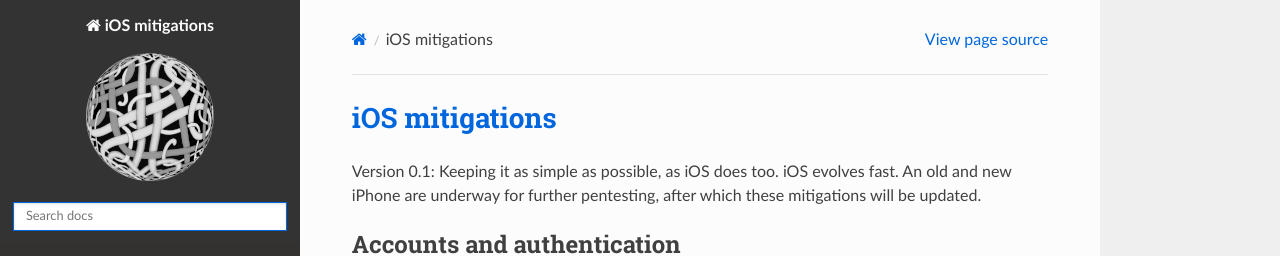
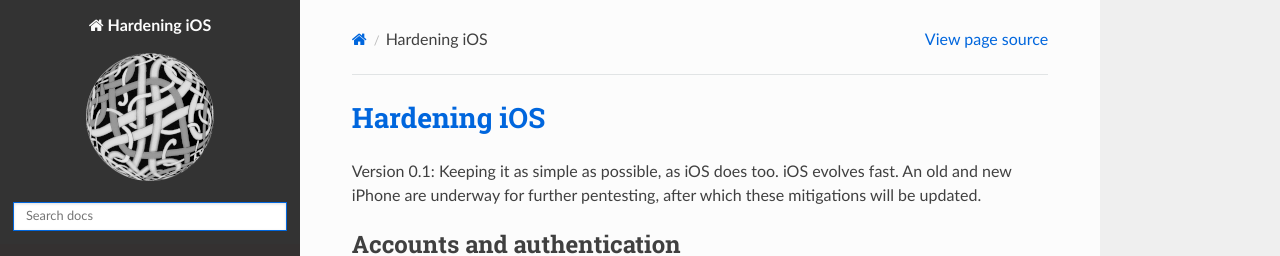
Before and after one commit to tymyrddin/blue-ios, a Sphinx documentation site: the page built from source/index.rst, in a window 1280 px wide and 900 px high. Shown: the top 256 px of the window. Built offline with Sphinx 7.4.7 and the Read the Docs theme 2.0.0, drawn with Linux system fonts in a browser that asks for light colours.

Commit message:
Refactoring

```diff
--- a/source/conf.py
+++ b/source/conf.py
@@ -6,7 +6,7 @@
 # -- Project information -----------------------------------------------------
 # https://www.sphinx-doc.org/en/master/usage/configuration.html#project-information
 
-project = 'iOS mitigations'
+project = 'Hardening iOS'
 copyright = '2022, TyMyrddin'
 author = 'TyMyrddin'
 release = '0.1'
@@ -43,7 +43,7 @@
 html_theme_options = {
     'display_version': True,
     'prev_next_buttons_location': 'bottom',
-    'style_external_links': True,
+    'style_external_links': False,
     # Toc options
     'collapse_navigation': False,
     'sticky_navigation': False,
@@ -52,7 +52,7 @@
     'titles_only': True
 }
 
-html_title = "iOS mitigations"
+html_title = "Hardening iOS"
 html_logo = "img/logo.png"
 html_favicon = "img/favicon.ico"
 
--- a/source/index.rst
+++ b/source/index.rst
@@ -1,4 +1,4 @@
-iOS mitigations
+Hardening iOS
 ===========================================
 
 Version 0.1: Keeping it as simple as possible, as iOS does too. iOS evolves fast. An old and new iPhone are underway for
```
Also changed, not shown: 1 other file.
